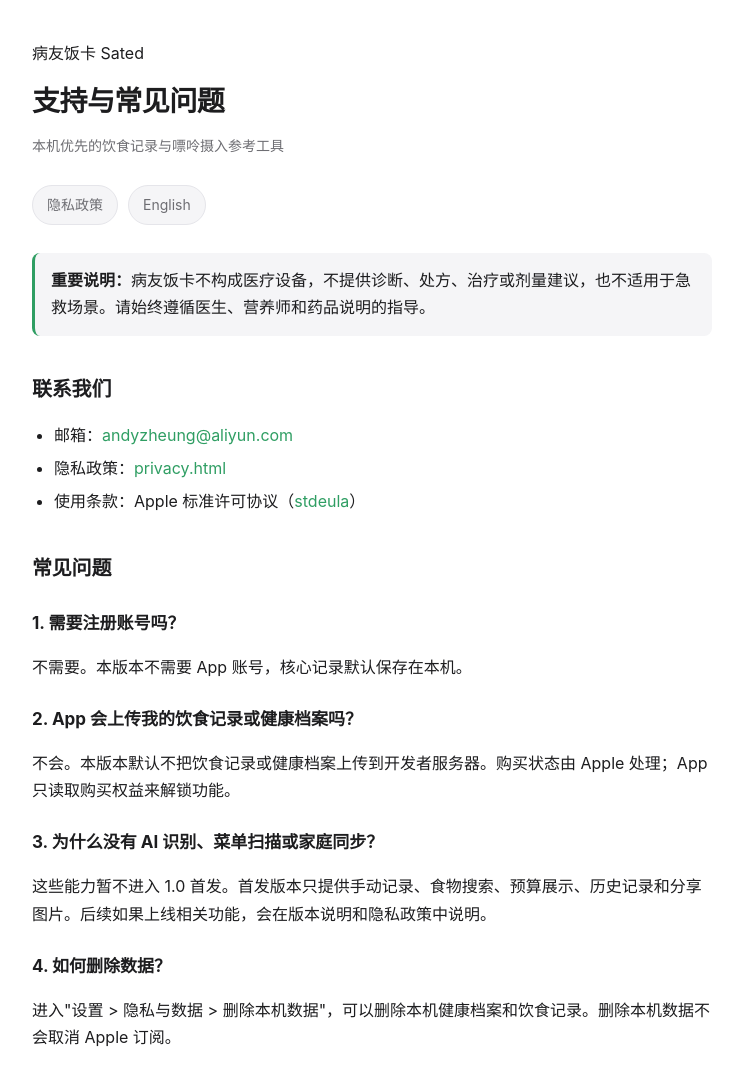
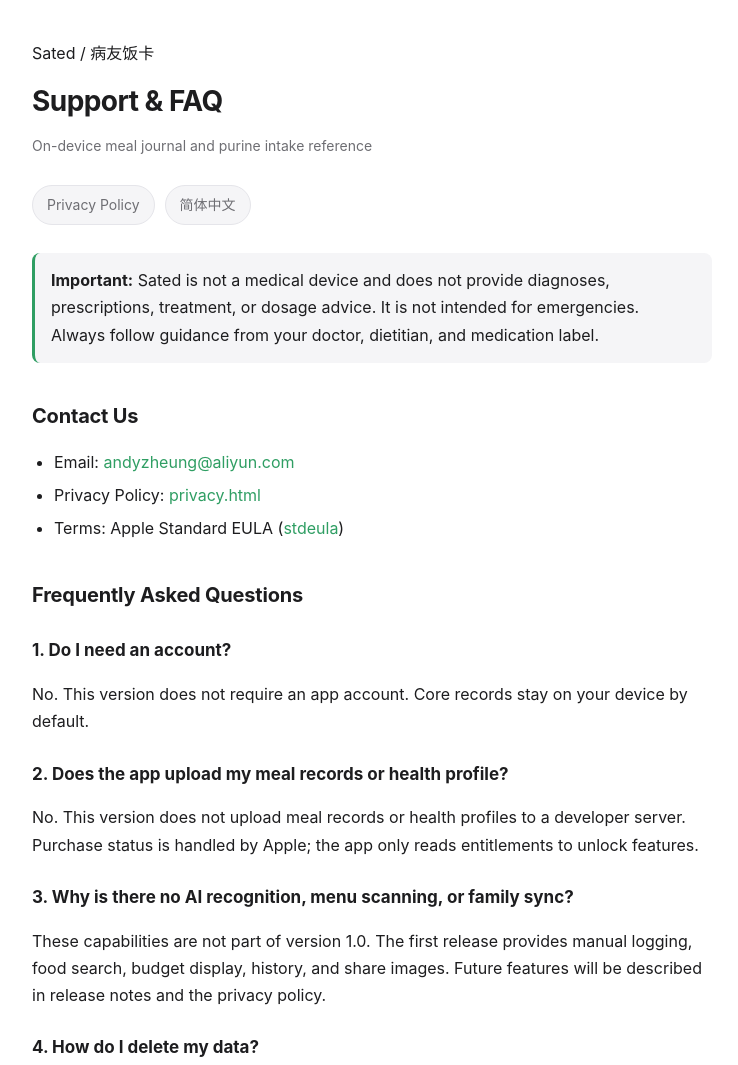
Before and after one commit to andyzheung/sated-legal, a plain HTML site: page support.html in a window 1280 px wide. Shown: the top 1065 px of the page, without its empty margins (268-1006 px from the left). Drawn offline with Linux system fonts and the light colour scheme.

Commit message:
Keep legal pages readable in one language at a time
Use one localized navigation surface and keep support/privacy links in the active language.

Constraint: Default to English while honoring explicit language selection and Chinese browser preference.
Rejected: Parallel Chinese and English navigation | both language controls were visible together.
Confidence: high
Scope-risk: narrow
Directive: Keep language selection synchronized between privacy and support pages.
Tested: Chrome language/default/URL-override/click-switch scenarios; node --check; git diff --check
Not-tested: GitHub Pages CDN propagation

```diff
--- a/language.js
+++ b/language.js
@@ -5,13 +5,34 @@
   const browserLanguages = navigator.languages?.length ? navigator.languages : [navigator.language];
   const shouldUseChinese = requestedLanguage
     ? requestedLanguage.toLowerCase().startsWith("zh")
-    : browserLanguages.some((language) => language?.toLowerCase().startsWith("zh"));
+    : browserLanguages[0]?.toLowerCase().startsWith("zh");
   const activeLanguage = shouldUseChinese ? chineseLanguage : englishLanguage;
 
   document.documentElement.lang = activeLanguage;
-  document.title = activeLanguage === chineseLanguage ? "隐私政策 · 病友饭卡" : "Privacy Policy · Sated";
+  document.title = shouldUseChinese
+    ? document.documentElement.dataset.titleZh
+    : document.documentElement.dataset.titleEn;
 
   document.querySelectorAll("[data-language-section]").forEach((element) => {
     element.hidden = element.dataset.languageSection !== activeLanguage;
   });
+
+  document.querySelectorAll("[data-localized-navigation]").forEach((element) => {
+    element.setAttribute("aria-label", shouldUseChinese ? "相关页面" : "Related pages");
+  });
+  document.querySelectorAll("[data-label-zh]").forEach((element) => {
+    element.textContent = shouldUseChinese ? element.dataset.labelZh : element.dataset.labelEn;
+  });
+  document.querySelectorAll('a[href*="privacy.html"], a[href*="support.html"]').forEach((element) => {
+    const url = new URL(element.getAttribute("href"), window.location.href);
+    if (element.hasAttribute("data-language-switch")) {
+      const nextLanguage = shouldUseChinese ? englishLanguage : chineseLanguage;
+      url.searchParams.set("lang", nextLanguage);
+      element.hreflang = nextLanguage;
+      element.textContent = shouldUseChinese ? "English" : "简体中文";
+    } else {
+      url.searchParams.set("lang", activeLanguage);
+    }
+    element.href = url.href;
+  });
 })();
--- a/style.css
+++ b/style.css
@@ -18,6 +18,7 @@
   }
 }
 * { box-sizing: border-box; }
+[hidden] { display: none !important; }
 body {
   margin: 0;
   padding: 24px 20px 64px;
--- a/support.html
+++ b/support.html
@@ -1,22 +1,28 @@
 <!doctype html>
-<html lang="zh-CN">
+<html lang="en" data-title-zh="支持 · 病友饭卡" data-title-en="Support · Sated">
 <head>
   <meta charset="utf-8">
   <meta name="viewport" content="width=device-width, initial-scale=1">
   <meta name="description" content="病友饭卡（Sated）支持页面与常见问题。">
-  <title>支持 · 病友饭卡</title>
+  <title>Support · Sated</title>
   <link rel="stylesheet" href="style.css">
 </head>
 <body>
-  <header>
+  <header data-language-section="zh-Hans" lang="zh-Hans" hidden>
     <p class="eyebrow">病友饭卡 Sated</p>
     <h1>支持与常见问题</h1>
     <p class="meta">本机优先的饮食记录与嘌呤摄入参考工具</p>
   </header>
-  <nav class="nav" aria-label="相关页面">
-    <a href="privacy.html">隐私政策</a>
-    <a href="support.html" hreflang="en">English</a>
+  <header data-language-section="en" lang="en">
+    <p class="eyebrow">Sated / 病友饭卡</p>
+    <h1>Support &amp; FAQ</h1>
+    <p class="meta">On-device meal journal and purine intake reference</p>
+  </header>
+  <nav class="nav" aria-label="Related pages" data-localized-navigation>
+    <a href="privacy.html?lang=en" data-label-zh="隐私政策" data-label-en="Privacy Policy">Privacy Policy</a>
+    <a href="support.html?lang=zh-Hans" hreflang="zh-Hans" data-language-switch>简体中文</a>
   </nav>
+  <main data-language-section="zh-Hans" lang="zh-Hans" hidden>
   <div class="callout">
     <p><b>重要说明：</b>病友饭卡不构成医疗设备，不提供诊断、处方、治疗或剂量建议，也不适用于急救场景。请始终遵循医生、营养师和药品说明的指导。</p>
   </div>
@@ -49,17 +55,9 @@
   <p>不是。摄入数值是按每 100g 食物参考值与份量计算的估算，仅用于饮食记录和一般健康参考。数值可能因食材品种、烹调方式、份量和数据差异而变化。痛风急性发作、慢性肾病或其他合并症用户，请遵循医生或营养师建议。</p>
 
   <footer>病友饭卡 Sated · 2026</footer>
+  </main>
 
-  <hr>
-
-  <div lang="en">
-    <header>
-      <h1>Support &amp; FAQ</h1>
-      <p class="meta">On-device meal journal and purine intake reference</p>
-    </header>
-    <nav class="nav" aria-label="Related pages">
-      <a href="privacy.html">Privacy Policy</a>
-    </nav>
+  <main data-language-section="en" lang="en">
     <div class="callout">
       <p><strong>Important:</strong> Sated is not a medical device and does not provide diagnoses, prescriptions, treatment, or dosage advice. It is not intended for emergencies. Always follow guidance from your doctor, dietitian, and medication label.</p>
     </div>
@@ -92,6 +90,7 @@
     <p>No. Intake values are estimates based on per-100g reference values and portions, for meal logging and general wellness reference only. Values vary by ingredient, preparation, portion, and data differences. If you have an acute gout flare, chronic kidney disease, or another condition, follow guidance from your clinician or dietitian.</p>
 
     <footer>Sated · 2026</footer>
-  </div>
+  </main>
+  <script src="language.js"></script>
 </body>
 </html>
```
Also changed, not shown: privacy.html (+4 -8 lines).
